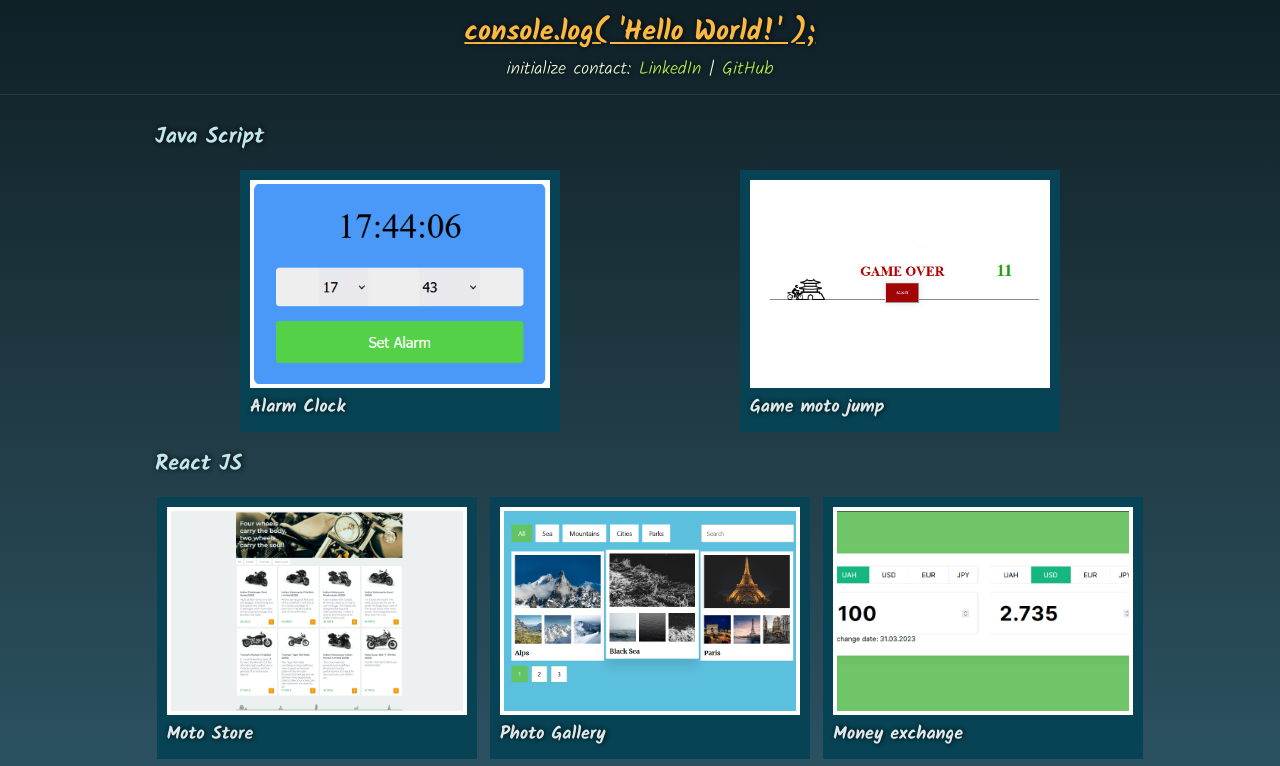
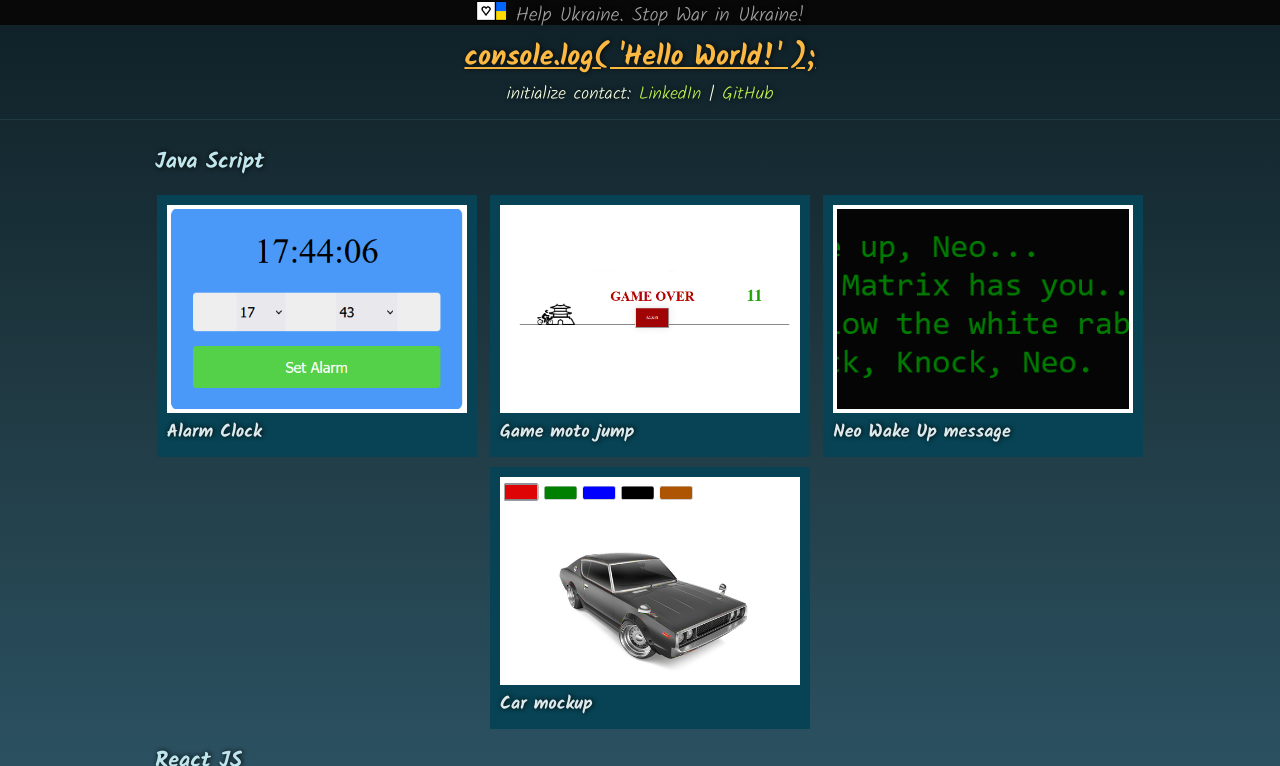
Before and after one commit to korobkadv/demo_portfolio, a plain HTML site: page index.html in a window 1280 px wide. Shown: the top 766 px of the page. Drawn offline with Linux system fonts and the light colour scheme.

Commit message:
add ukr banner and car mockup

```diff
--- a/css/style.css
+++ b/css/style.css
@@ -72,6 +72,20 @@ header {
   border-bottom: #203A43 1px solid;
 }
 
+.help {
+  width: 100%;
+  height: 25px;
+  padding: 0px;
+  background: #080808;
+  color: #a09f9f;
+  font-size: 20px;
+  text-align: center;
+}
+.help img {
+  height: 20px;
+
+}
+
 main {
   width: 100%;
   padding: 10px;
--- a/data.js
+++ b/data.js
@@ -80,5 +80,17 @@ const demos = [
         name: 'WorPress WooCommerce store',
         url: 'http://demo.idvk.info/wp/motostore/',
         img: 'WP_WooCommerce_Moto_Store.png'
+    },
+    {
+        category: 'js',
+        name: 'Neo Wake Up message',
+        url: 'http://demo.idvk.info/js/neo/',
+        img: 'neo.png'
+    },
+    {
+        category: 'js',
+        name: 'Car mockup',
+        url: 'http://demo.idvk.info/js/car_mockup/',
+        img: 'car_mockup.png'
     }
 ];
--- a/index.html
+++ b/index.html
@@ -9,7 +9,9 @@
     <link rel="stylesheet" href="css/style.css" />
   </head>
   <body>
+    <a href="https://savelife.in.ua/donate/#donate-army-card-monthly" target="_blank"><div class="help"><img src="./img/help.jpg" alt="help Ukraine" /> Help Ukraine. Stop War in Ukraine!</div></a>
     <header>
+
       <h1>console.log( 'Hello World!' );</h1>
       <p>initialize contact:
         <a href='https://www.linkedin.com/in/dmytro-korobka-196639106/' target='_blanck'>LinkedIn</a> |
```
Also changed, not shown: img/help.jpg (added), img/js/car_mockup.png (added), img/js/neo.png (added).
